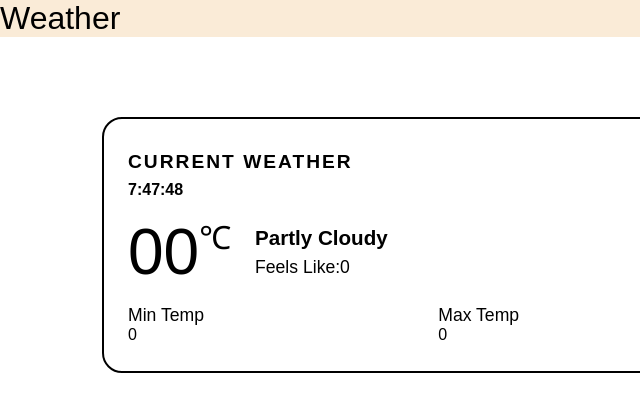
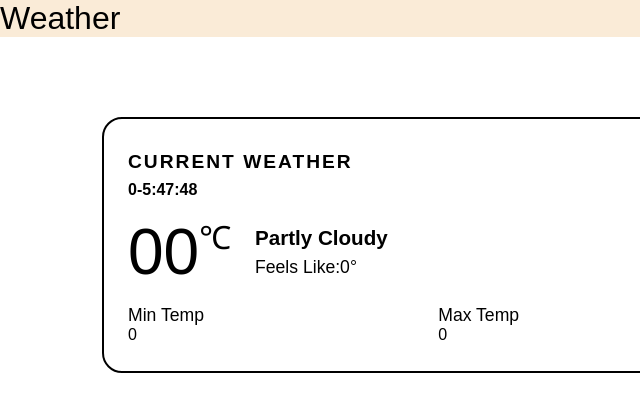
Before and after one commit to Pratik-Hulawale/weather_app, a plain HTML site: page index.html in a window 1280 px wide. Shown: the full height of the page, 0-640 px from the left. Drawn offline with Linux system fonts and the light colour scheme.

Commit message:
initial commit

```diff
--- a/index.html
+++ b/index.html
@@ -42,7 +42,11 @@
 
             <div class="info">
               <h3 class="weatherinfo">Partly Cloudy</h3>
-              <span>Feels Like:<span id="feellike">0</span></span>
+              <div class="wrap">
+                <span>Feels Like:<span id="feellike">0</span></span><span>&#176;</span>
+
+              </div>
+
             </div>
           </div>
           <div class="section3">
--- a/script.js
+++ b/script.js
@@ -24,9 +24,14 @@ function clock() {
     if (min < 10) {
         min = "0" + d.getMinutes();
     }
+    if (hr < 10) {
+        hr = "0" + d.getHours();
+    }
     if (hr > 12) {
         hr -= 12;
     }
+    hr = (hr<10)?"0"+(d.getHours()-12):d.getHours();
+
     var da = hr + ":" + min + ":" + sec;
     let time = document.querySelector("#time");
     time.innerHTML = da;
```
